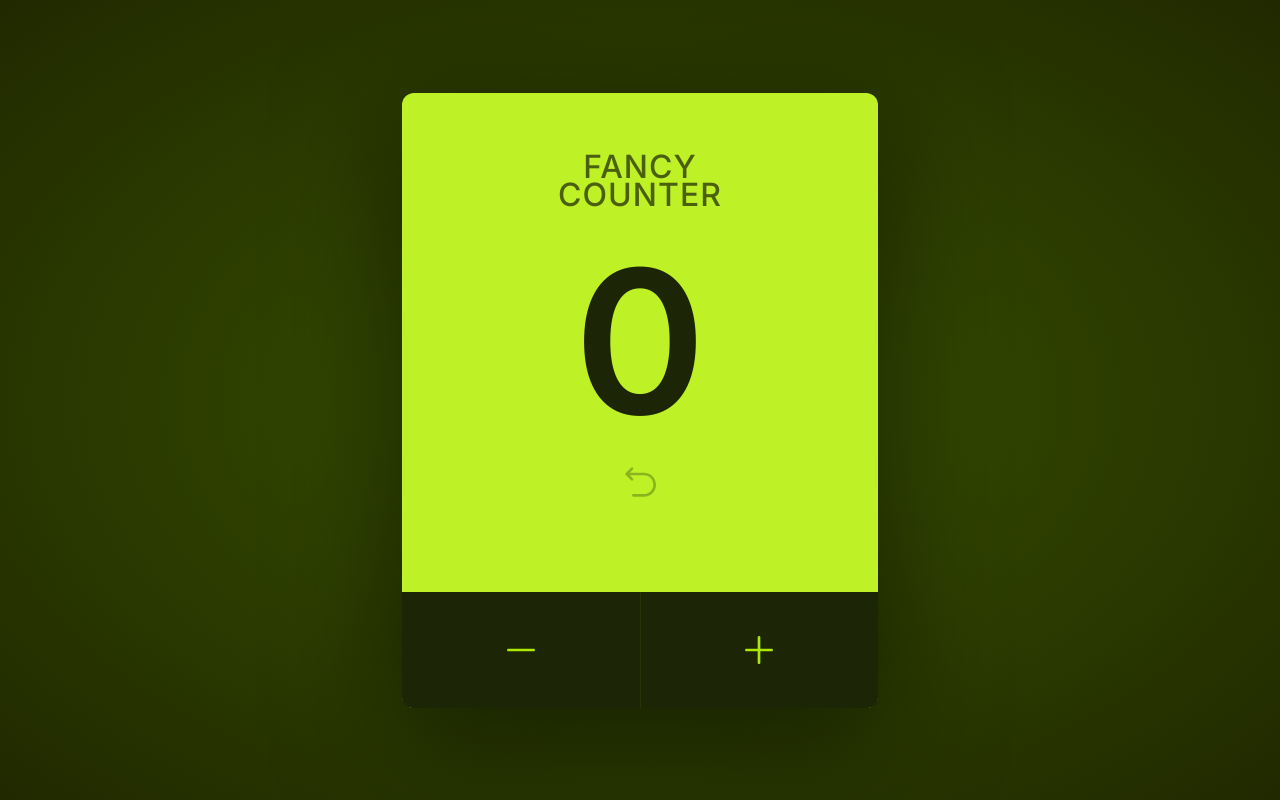
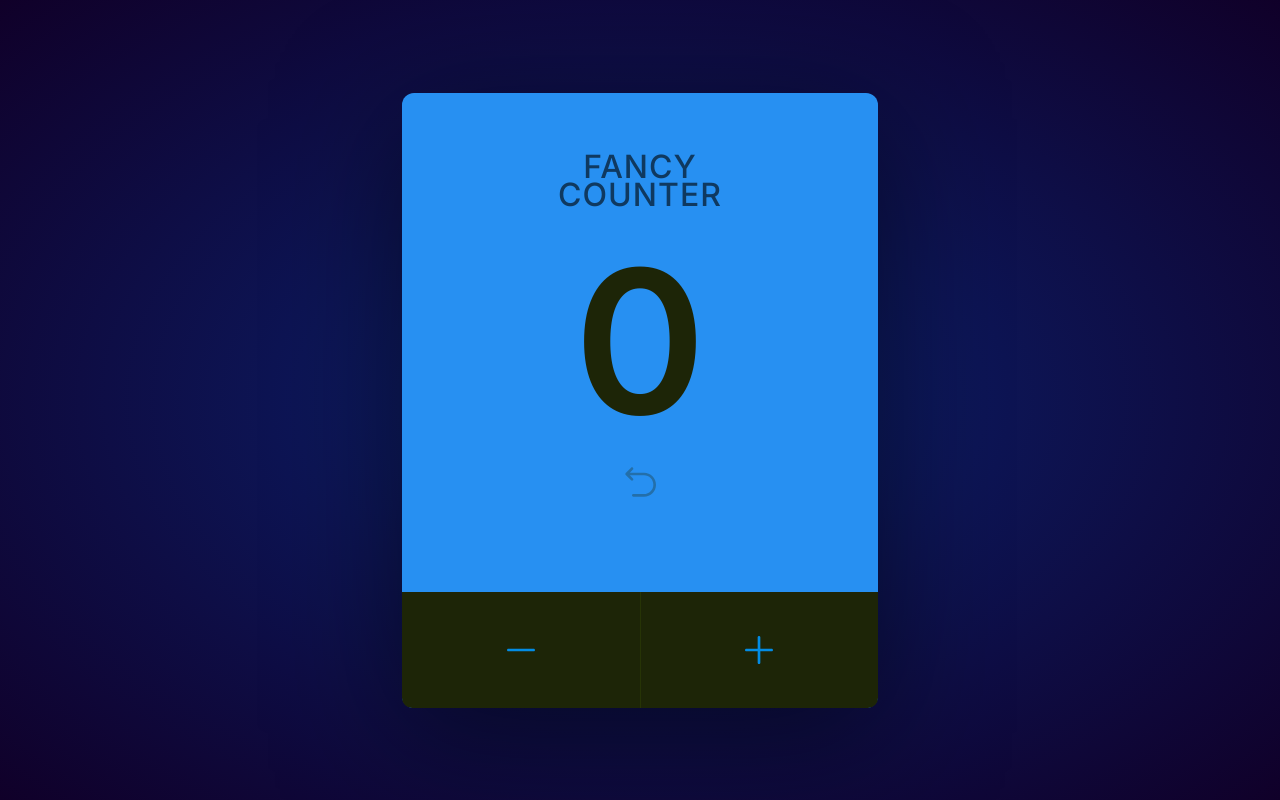
Before and after one commit to d4rkm4tter87/fancy-counter, a React (Vite) app: page / in a window 1280 px wide. Built offline with nearby package versions, Linux system fonts and the light colour scheme.

Commit message:
blue color

```diff
--- a/src/index.css
+++ b/src/index.css
@@ -13,7 +13,7 @@ button {
 body {
   font-family: Inter, sans-serif;
   height: 100vh;
-  background-image: radial-gradient(ellipse, #385300, #212900);
+  background-image: radial-gradient(ellipse, rgb(11, 34, 112), rgb(16, 0, 41));
 }
 
 #root {
@@ -30,7 +30,7 @@ main {
 }
 
 .card {
-  background-color: #bef227;
+  background-color: rgb(39, 144, 242);
   width: 476px;
   height: 615px;
   border-radius: 12px;
@@ -42,7 +42,7 @@ main {
 }
 
 .card--limit {
-  background-color: #a3d11b;
+  background-color: rgb(27, 91, 209);
 }
 
 .title {
@@ -114,7 +114,7 @@ main {
 }
 
 .count-btn-icon {
-  color: #bdfe00;
+  color: rgb(0, 152, 254);
   opacity: 0.9;
   height: 40px;
   width: 40px;
```
Also changed, not shown: src/App.css (deleted).
